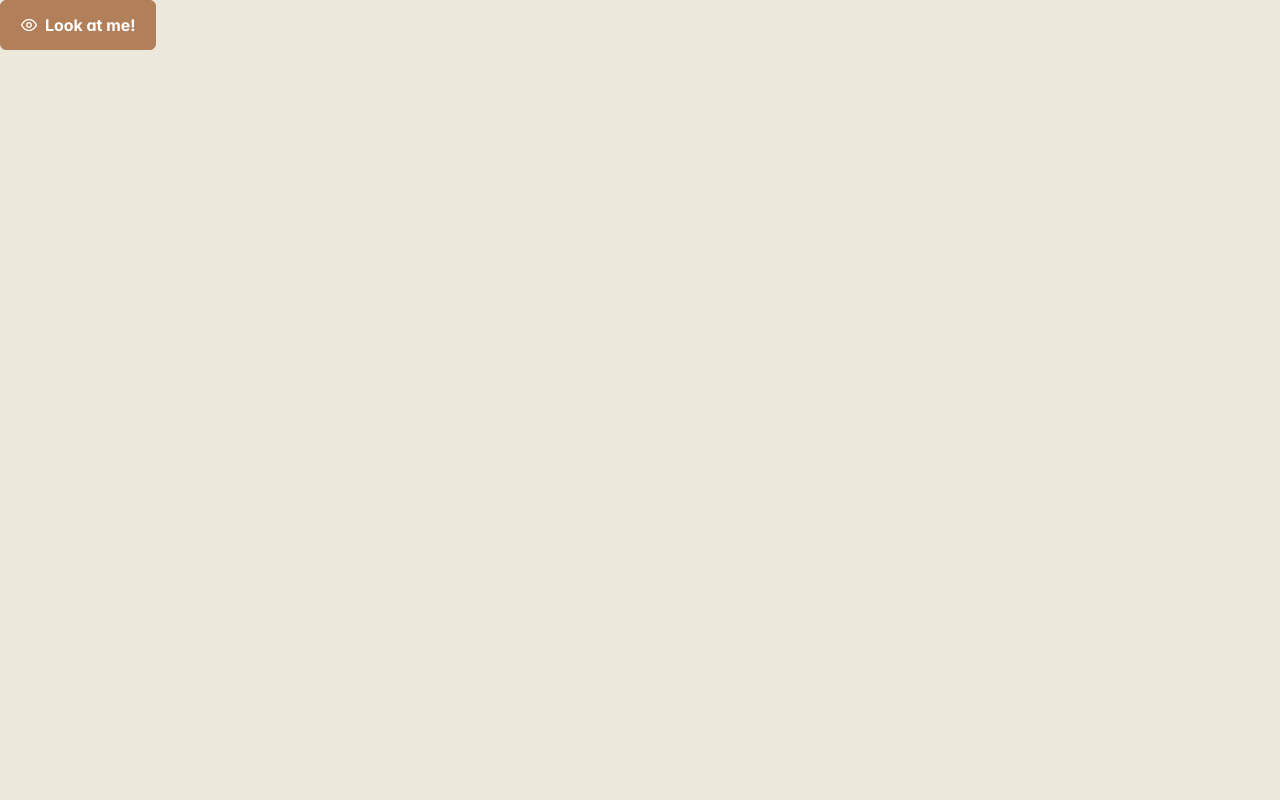
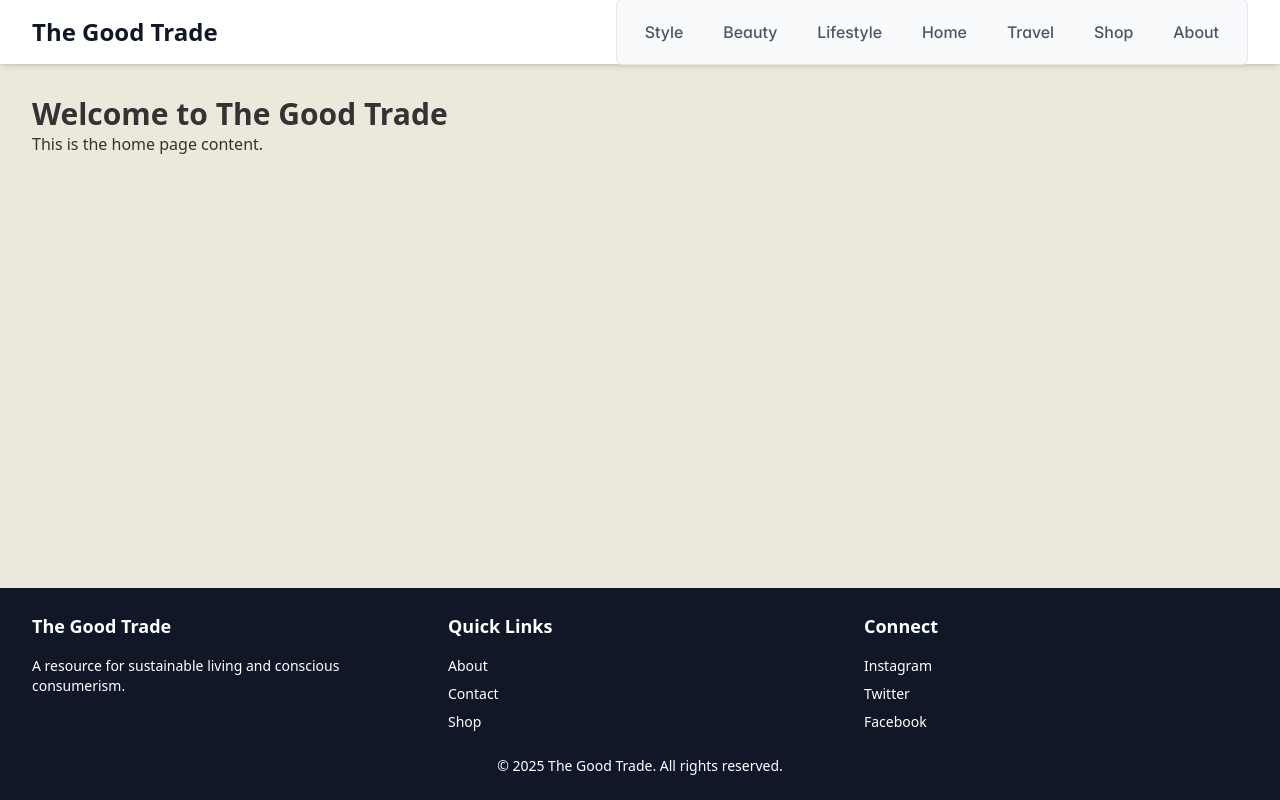
Before and after one commit to vakhoa4875/home-blog, a React (Vite) app: page / in a window 1280 px wide. Built offline with nearby package versions, Linux system fonts and the light colour scheme.

Commit message:
feat: add pages and layout components for routing and navigation

```diff
--- a/package.json
+++ b/package.json
@@ -4,6 +4,7 @@
   "version": "0.0.0",
   "type": "module",
   "scripts": {
+    "generate:routes": "node node_modules/@tanstack/router-cli/dist/index.js generate",
     "dev": "vite",
     "build": "tsc -b && vite build",
     "lint": "eslint .",
--- a/src/App.tsx
+++ b/src/App.tsx
@@ -1,13 +1,25 @@
-import { Button } from 'primereact/button';
+import React from 'react';
+import { Route, BrowserRouter as Router, Routes } from 'react-router-dom';
 import './App.css';
+import Layout from './components/Layout';
+import About from './pages/About';
+import Home from './pages/Home';
+import NotFound from './pages/NotFound';
+import Shop from './pages/Shop';
 
-function App() {
+const App: React.FC = () => {
+  return (
+    <Router>
+      <Routes>
+        <Route path="/" element={<Layout />}>
+          <Route index element={<Home />} />
+          <Route path="about" element={<About />} />
+          <Route path="shop" element={<Shop />} />
+          <Route path="*" element={<NotFound />} />
+        </Route>
+      </Routes>
+    </Router>
+  );
+};
 
-  return (
-    <>
-      <Button label='Look at me!' icon='pi pi-eye'></Button>
-    </>
-  )
-}
-
-export default App
+export default App;
--- /dev/null
+++ b/src/components/Footer.tsx
@@ -0,0 +1,39 @@
+import React from 'react';
+
+const Footer: React.FC = () => {
+  return (
+    <footer className="bg-gray-900 text-white">
+      <div className="max-w-7xl mx-auto px-4 sm:px-6 lg:px-8 py-6">
+        <div className="grid grid-cols-1 md:grid-cols-3 gap-8">
+          <div>
+            <h3 className="text-lg font-semibold mb-4">The Good Trade</h3>
+            <p className="text-sm">
+              A resource for sustainable living and conscious consumerism.
+            </p>
+          </div>
+          <div>
+            <h3 className="text-lg font-semibold mb-4">Quick Links</h3>
+            <ul className="text-sm space-y-2">
+              <li><a href="#" className="hover:underline">About</a></li>
+              <li><a href="#" className="hover:underline">Contact</a></li>
+              <li><a href="#" className="hover:underline">Shop</a></li>
+            </ul>
+          </div>
+          <div>
+            <h3 className="text-lg font-semibold mb-4">Connect</h3>
+            <ul className="text-sm space-y-2">
+              <li><a href="#" className="hover:underline">Instagram</a></li>
+              <li><a href="#" className="hover:underline">Twitter</a></li>
+              <li><a href="#" className="hover:underline">Facebook</a></li>
+            </ul>
+          </div>
+        </div>
+        <div className="mt-6 text-center text-sm">
+          © {new Date().getFullYear()} The Good Trade. All rights reserved.
+        </div>
+      </div>
+    </footer>
+  );
+};
+
+export default Footer;
--- /dev/null
+++ b/src/components/Layout.tsx
@@ -0,0 +1,20 @@
+import React from 'react';
+import { Outlet } from 'react-router-dom';
+import Footer from './Footer';
+import Navbar from './Navbar';
+
+const Layout: React.FC = () => {
+  return (
+    <div className="flex flex-col min-h-screen">
+      <Navbar />
+      <main className="flex-grow mt-16">
+        <div className="max-w-7xl mx-auto px-4 sm:px-6 lg:px-8 py-8">
+          <Outlet />
+        </div>
+      </main>
+      <Footer />
+    </div>
+  );
+};
+
+export default Layout;
--- /dev/null
+++ b/src/components/Navbar.tsx
@@ -0,0 +1,76 @@
+import { Button } from 'primereact/button';
+import { Menubar } from 'primereact/menubar';
+import { MenuItem } from 'primereact/menuitem';
+import { Sidebar } from 'primereact/sidebar';
+import React, { JSX, useState } from 'react';
+import { Link } from 'react-router-dom';
+
+export type navbarProps = {
+  label: string;
+  url: string;
+  template: (item: MenuItem) => JSX.Element;
+};
+
+export const menuItems: navbarProps[] = [
+  { label: 'Style', url: '#', template: (item: MenuItem) => <Link to={item.url ?? '#'} className="p-menuitem-link text-gray-700 hover:text-gray-900 font-medium px-4 py-2">{item.label}</Link> },
+  { label: 'Beauty', url: '#', template: (item: MenuItem) => <Link to={item.url ?? '#'} className="p-menuitem-link text-gray-700 hover:text-gray-900 font-medium px-4 py-2">{item.label}</Link> },
+  { label: 'Lifestyle', url: '#', template: (item: MenuItem) => <Link to={item.url ?? '#'} className="p-menuitem-link text-gray-700 hover:text-gray-900 font-medium px-4 py-2">{item.label}</Link> },
+  { label: 'Home', url: '#', template: (item: MenuItem) => <Link to={item.url ?? '#'} className="p-menuitem-link text-gray-700 hover:text-gray-900 font-medium px-4 py-2">{item.label}</Link> },
+  { label: 'Travel', url: '#', template: (item: MenuItem) => <Link to={item.url ?? '#'} className="p-menuitem-link text-gray-700 hover:text-gray-900 font-medium px-4 py-2">{item.label}</Link> },
+  { label: 'Shop', url: '#', template: (item: MenuItem) => <Link to={item.url ?? '#'} className="p-menuitem-link text-gray-700 hover:text-gray-900 font-medium px-4 py-2">{item.label}</Link> },
+  { label: 'About', url: '#', template: (item: MenuItem) => <Link to={item.url ?? '#'} className="p-menuitem-link text-gray-700 hover:text-gray-900 font-medium px-4 py-2">{item.label}</Link> },
+];
+
+const Navbar: React.FC = () => {
+  const [sidebarVisible, setSidebarVisible] = useState(false);
+
+  return (
+    <nav className="w-full bg-white shadow-md fixed top-0 z-50">
+      <div className="max-w-7xl mx-auto px-4 sm:px-6 lg:px-8">
+        <div className="flex justify-between items-center h-16">
+          <div className="flex-shrink-0">
+            <Link to="/" className="text-2xl font-bold text-gray-900">
+              The Good Trade
+            </Link>
+          </div>
+          <div className="hidden md:block">
+            <Menubar
+              model={menuItems}
+              className="border-none bg-transparent p-0"
+            />
+          </div>
+          <div className="md:hidden">
+            <Button
+              icon="pi pi-bars"
+              className="p-button-text p-button-plain text-gray-700"
+              onClick={() => setSidebarVisible(true)}
+            />
+          </div>
+        </div>
+      </div>
+      <Sidebar
+        visible={sidebarVisible}
+        onHide={() => setSidebarVisible(false)}
+        position="right"
+        className="w-64"
+      >
+        <h2 className="text-xl font-bold mb-4">The Good Trade</h2>
+        <ul className="flex flex-col gap-4">
+          {menuItems.map((item, index) => (
+            <li key={index}>
+              <Link
+                to={item.url}
+                className="text-gray-700 hover:text-gray-900 font-medium"
+                onClick={() => setSidebarVisible(false)}
+              >
+                {item.label}
+              </Link>
+            </li>
+          ))}
+        </ul>
+      </Sidebar>
+    </nav>
+  );
+};
+
+export default Navbar;
--- /dev/null
+++ b/src/components/menuItems.ts
@@ -0,0 +1,22 @@
+import { Button } from 'primereact/button';
+import { Menubar } from 'primereact/menubar';
+import { MenuItem } from 'primereact/menuitem';
+import { Sidebar } from 'primereact/sidebar';
+import React, { useState, JSX } from 'react';
+import { Link } from 'react-router-dom';
+
+export type navbarProps = {
+  label: string;
+  url: string;
+  template: (item: MenuItem) => JSX.Element;
+};
+
+  export const menuItems: navbarProps[] = [
+    { label: 'Style', url: '#', template: (item: MenuItem) => <Link to={item.url ?? '#'} className="p-menuitem-link text-gray-700 hover:text-gray-900 font-medium px-4 py-2">{item.label}</Link> },
+    { label: 'Beauty', url: '#', template: (item: MenuItem) => <Link to={item.url ?? '#'} className="p-menuitem-link text-gray-700 hover:text-gray-900 font-medium px-4 py-2">{item.label}</Link> },
+    { label: 'Lifestyle', url: '#', template: (item: MenuItem) => <Link to={item.url ?? '#'} className="p-menuitem-link text-gray-700 hover:text-gray-900 font-medium px-4 py-2">{item.label}</Link> },
+    { label: 'Home', url: '#', template: (item: MenuItem) => <Link to={item.url ?? '#'} className="p-menuitem-link text-gray-700 hover:text-gray-900 font-medium px-4 py-2">{item.label}</Link> },
+    { label: 'Travel', url: '#', template: (item: MenuItem) => <Link to={item.url ?? '#'} className="p-menuitem-link text-gray-700 hover:text-gray-900 font-medium px-4 py-2">{item.label}</Link> },
+    { label: 'Shop', url: '#', template: (item: MenuItem) => <Link to={item.url ?? '#'} className="p-menuitem-link text-gray-700 hover:text-gray-900 font-medium px-4 py-2">{item.label}</Link> },
+    { label: 'About', url: '#', template: (item: MenuItem) => <Link to={item.url ?? '#'} className="p-menuitem-link text-gray-700 hover:text-gray-900 font-medium px-4 py-2">{item.label}</Link> },
+  ];
--- /dev/null
+++ b/src/pages/About.tsx
@@ -0,0 +1,12 @@
+import React from 'react';
+
+const About: React.FC = () => {
+  return (
+    <div>
+      <h1 className="text-3xl font-bold">About Us</h1>
+      <p>This is the about page content.</p>
+    </div>
+  );
+};
+
+export default About;
--- /dev/null
+++ b/src/pages/Home.tsx
@@ -0,0 +1,12 @@
+import React from 'react';
+
+const Home: React.FC = () => {
+  return (
+    <div>
+      <h1 className="text-3xl font-bold">Welcome to The Good Trade</h1>
+      <p>This is the home page content.</p>
+    </div>
+  );
+};
+
+export default Home;
--- /dev/null
+++ b/src/pages/NotFound.tsx
@@ -0,0 +1,12 @@
+import React from 'react';
+
+const NotFound: React.FC = () => {
+  return (
+    <div>
+      <h1 className="text-3xl font-bold">404 - Page Not Found</h1>
+      <p>Sorry, we couldn’t find that page.</p>
+    </div>
+  );
+};
+
+export default NotFound;
--- /dev/null
+++ b/src/pages/Shop.tsx
@@ -0,0 +1,12 @@
+import React from 'react';
+
+const Shop: React.FC = () => {
+  return (
+    <div>
+      <h1 className="text-3xl font-bold">Shop</h1>
+      <p>Browse our sustainable products.</p>
+    </div>
+  );
+};
+
+export default Shop;
```
Also changed, not shown: 1 other file (tests, documents, lock files or other folders).
